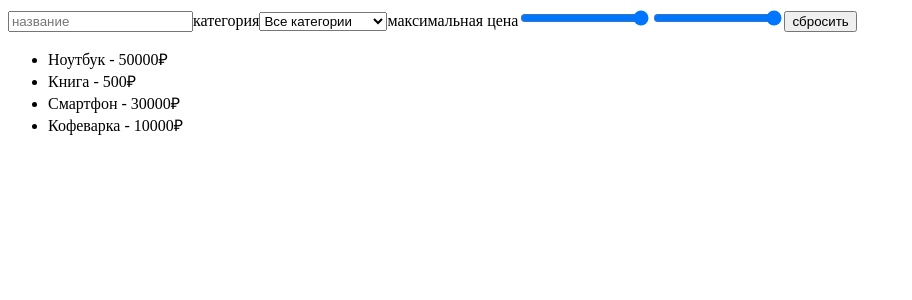
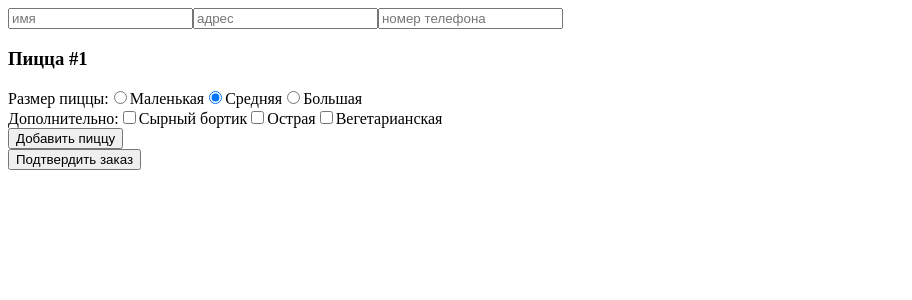
Before and after one commit to LizKa2091/react-query-hook-form-demo, a React (Create React App) app in the folder frontend/: page / in a window 1280 px wide. Shown: the top 300 px of the page, without its empty margins (0-912 px from the left). Built offline with nearby package versions, Linux system fonts and the light colour scheme.

Commit message:
add form order pizza

```diff
--- a/frontend/src/App.tsx
+++ b/frontend/src/App.tsx
@@ -9,6 +9,7 @@ import './App.css';
 
 import { QueryClient, QueryClientProvider } from 'react-query';
 import FormFilterProducts from './components/FormFilterProducts';
+import FormOrderPizza from './components/FormOrderPizza';
 
 const queryClient = new QueryClient();
 
@@ -30,7 +31,8 @@ const App: FC = () => {
          {/* <QueryClientProvider client={queryClient}>
 
          </QueryClientProvider> */}
-         <FormFilterProducts />
+         {/* <FormFilterProducts /> */}
+         <FormOrderPizza />
       </>
    );
 };
--- /dev/null
+++ b/frontend/src/components/FormOrderPizza.tsx
@@ -0,0 +1,118 @@
+import React, { FC } from 'react';
+import { useForm, useFieldArray } from 'react-hook-form';
+
+type FormValues = {
+   name: string;
+   address: string;
+   telephone?: string;
+   pizzas: PizzaValues[];
+};
+
+type PizzaValues = {
+   size: "small" | "medium" | "large";
+   extras: {
+      cheeseBorder: boolean;
+      spicy: boolean;
+      vegetarian: boolean;
+   };
+};
+
+const FormOrderPizza: FC = () => {
+   const { register, handleSubmit, reset, control, formState: { errors} } = useForm<FormValues>({defaultValues: {
+      pizzas: [{
+         size: "medium",
+         extras: {
+            cheeseBorder: false,
+            spicy: false,
+            vegetarian: false
+         }
+      }]
+   }});
+
+   const { fields, append, remove } = useFieldArray({ name: 'pizzas', control });
+
+   const onSubmit = (data: FormValues) => {
+      console.log(data);
+      reset();
+   };
+
+   return (
+      <div>
+         <form onSubmit={ handleSubmit(onSubmit) }>
+            <div className="client-info">
+               <input {...register('name', { required: 'имя обязательно', minLength: {  value: 2, message: 'минимум 2 символа' } })} placeholder='имя'/>
+               {errors.name && <p className="error">{errors.name.message}</p>}
+               <input {...register('address', { required: 'адрес обязателен' })} placeholder='адрес'/>
+               {errors.address && <p className="error">{errors.address.message}</p>}
+               <input {...register('telephone', { pattern: { value: /^[0-9]+$/, message: 'только цифры' } })} type='tel' placeholder='номер телефона' />
+               {errors.telephone && <p className="error">{errors.telephone.message}</p>}
+            </div>
+            {fields.map((field, index) => (
+               <div key={field.id} className="pizza-item">
+                  <h3>Пицца #{index + 1}</h3>
+
+                  <div className="pizza-size">
+                     Размер пиццы:
+                     <label>
+                        <input type="radio" value="small" {...register(`pizzas.${index}.size`)} />
+                        Маленькая
+                     </label>
+
+                     <label>
+                        <input type="radio" value="medium" {...register(`pizzas.${index}.size`)} defaultChecked/>
+                        Средняя
+                     </label>
+
+                     <label>
+                        <input type="radio" value="large" {...register(`pizzas.${index}.size`)} />
+                        Большая
+                     </label>
+                  </div>
+
+                  <div className='pizza-extra'>
+                     Дополнительно:
+                     <label>
+                        <input type="checkbox" {...register(`pizzas.${index}.extras.cheeseBorder`)} />
+                        Сырный бортик
+                     </label>
+
+                     <label>
+                        <input type="checkbox" {...register(`pizzas.${index}.extras.spicy`)} />
+                        Острая
+                     </label>
+
+                     <label>
+                        <input type="checkbox" {...register(`pizzas.${index}.extras.vegetarian`)} />
+                        Вегетарианская
+                     </label>
+                  </div>
+                  {fields.length > 1 && (
+                     <button type="button" onClick={() => remove(index)} className="pizza-action__button">
+                        Удалить пиццу
+                     </button>
+                  )}
+               </div>
+            ))}
+            <div className="pizza-action">
+               <button type="button" onClick={() => append({
+                  size: "medium",
+                  extras: {
+                     cheeseBorder: false,
+                     spicy: false,
+                     vegetarian: false
+                  }
+               })}
+               className="pizza-action__button"
+               >
+                  Добавить пиццу
+               </button>
+            </div>
+            <button type='submit' className="button-submit">
+               Подтвердить заказ
+            </button>
+         </form>
+      </div>
+   )
+};
+
+export default FormOrderPizza;
--- a/frontend/src/components/QueryComponent.tsx
+++ b/frontend/src/components/QueryComponent.tsx
@@ -1,5 +1,5 @@
 import React, { FC } from 'react';
-import { useQuery } from 'react-query';
+import { useQuery, useMutation } from 'react-query';
 
 const fetchData = async () => {
    const response = await fetch('/api/data');
```
